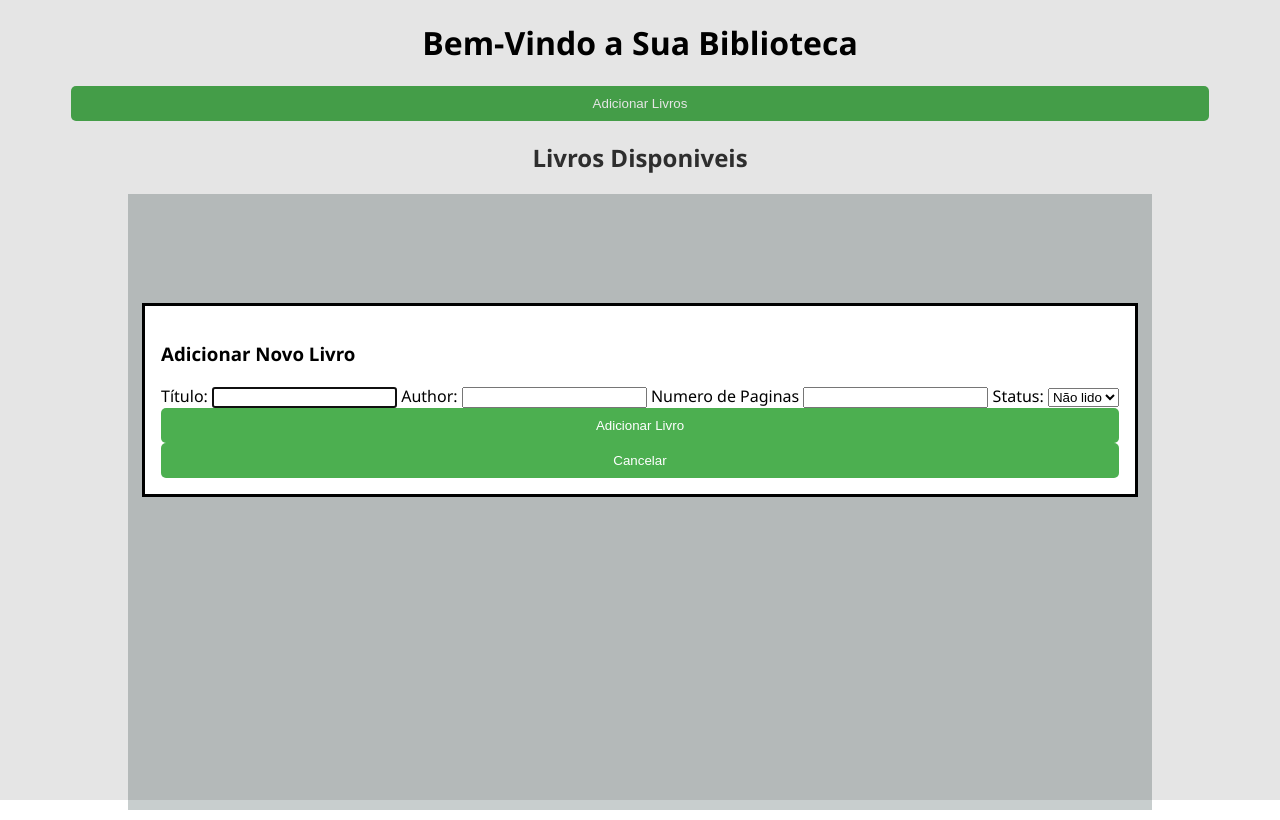
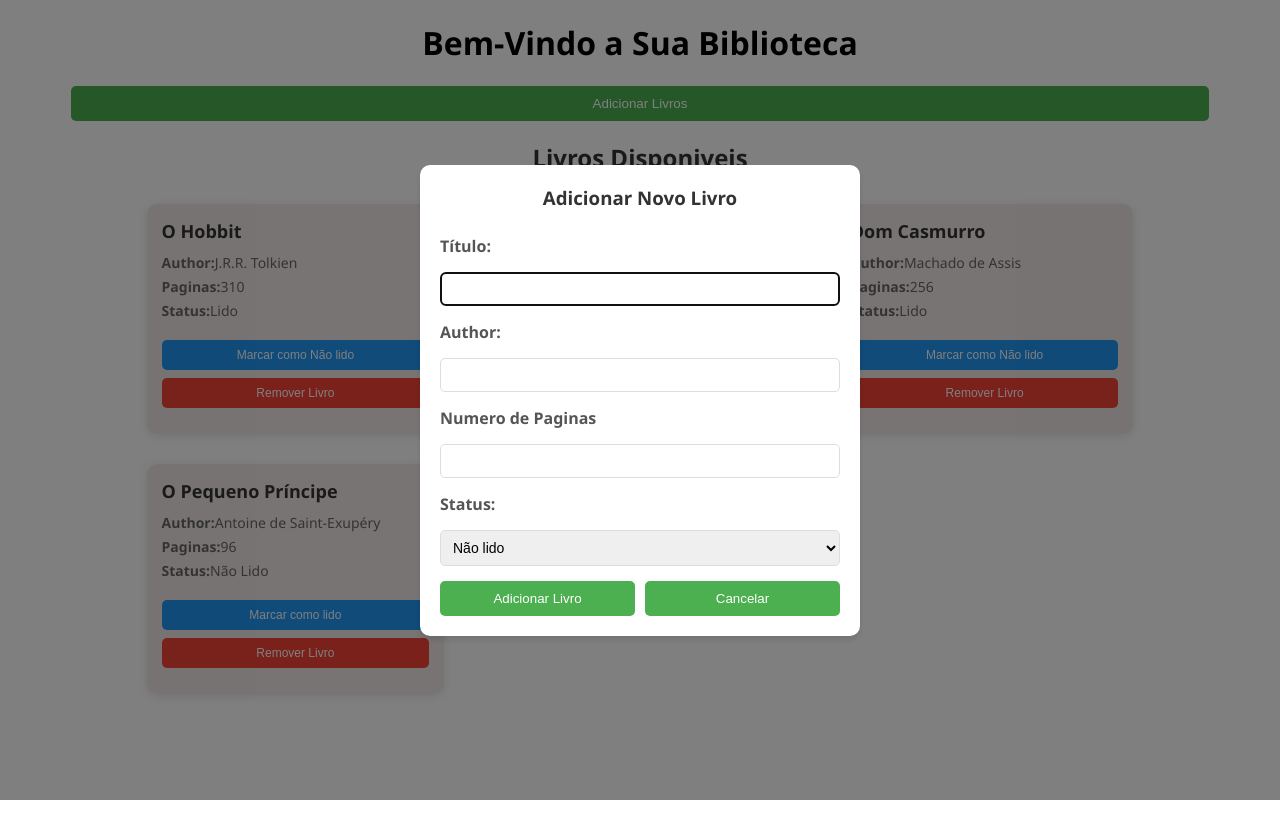
Before and after one commit to Alcino-Luvualo/Biblioteca_App, a plain HTML site: page index.html in a window 1280 px wide. Both pictures are taken after a click on the button "Adicionar Livros". Drawn offline with Linux system fonts and the light colour scheme.

Commit message:
fix display feature

```diff
--- a/index.html
+++ b/index.html
@@ -12,7 +12,7 @@
         <div class="header">
             <h1>Bem-Vindo a Sua Biblioteca</h1>
         </div>
-        <div class="estrutura">
+        <div class="estructure">
             <button class="add-book">Adicionar Livros</button>
             <h2>Livros Disponiveis</h2>
         </div>
--- a/src/script/script.js
+++ b/src/script/script.js
@@ -90,7 +90,7 @@ function removeBookFromLibrary(bookId) {
   const bookIndex = myLibrary.findIndex(book => book.id === bookId)
 
   if (bookIndex !== -1 ) {
-    myLibrary.splice(bookId, 1)
+    myLibrary.splice(bookIndex, 1)
 
     displayBooks();
   }
@@ -99,7 +99,7 @@ function removeBookFromLibrary(bookId) {
 
 function toggleBookReadStatus(bookId){
 
-  const book = myLibrary.findIndex(book => book.id === bookId);
+  const book = myLibrary.find(book => book.id === bookId);
 
   if (book) {
     book.toggleReadStatus();
@@ -114,15 +114,19 @@ function addBookEventListener() {
   removeButtons.forEach(button => {
     button.addEventListener("click", function () {
       const bookId = this.getAttribute("data-id");
-      toggleBookReadStatus(bookId)
+      removeBookFromLibrary(bookId)
     })
   })
 
   const toggleButtons = document.querySelectorAll(".toggle-read-btn");
   toggleButtons.forEach(button => {
     button.addEventListener("click", () => {
-      const bookId = this.getAttribute("data-id");
+      const bookId = button.getAttribute("data-id");
       toggleBookReadStatus(bookId);
     })
   })
 }
+addBookToLibrary("O Hobbit", "J.R.R. Tolkien", 310, true);
+addBookToLibrary("1984", "George Orwell", 328, false);
+addBookToLibrary("Dom Casmurro", "Machado de Assis", 256, true);
+addBookToLibrary("O Pequeno Príncipe", "Antoine de Saint-Exupéry", 96, false);
--- a/src/styles/style.css
+++ b/src/styles/style.css
@@ -1,3 +1,5 @@
+
+
 .header {
     text-align: center;
 }
@@ -23,11 +25,10 @@ h2 {
 }
 
 .livros {
-    background-color: rgb(200, 206, 206);
     width: 90%;
-    height: 77vh;
+    height: auto;
+    display: grid;
     margin: 10px auto;
-    display: grid;
     grid-template-columns: repeat(3, 1fr);
     gap: 10px;
 }
@@ -37,11 +38,130 @@ h2 {
     font-family: 'Segoe UI', Tahoma, Geneva, Verdana, sans-serif;
 }
 
+dialog {
+    border: none;
+    border-radius: 10px;
+    padding: 20px;
+    max-width: 400px;
+    width: 90%;
+    box-shadow: 0 4px 6px rgba(0, 0, 0, 0.1);
+}
+
+dialog::backdrop {
+    background-color: rgba(0, 0, 0, 0.5);
+}
+
+form {
+    display: flex;
+    flex-direction: column;
+    gap: 15px;
+}
+
+form h3 {
+    margin: 0 0 10px 0;
+    color: #333;
+    text-align: center;
+}
+
+label {
+    font-weight: bold;
+    color: #555;
+}
+
+input, select {
+    padding: 8px;
+    border: 1px solid #ddd;
+    border-radius: 5px;
+    font-size: 14px;
+}
+
+.form-buttons {
+    display: flex;
+    gap: 10px;
+}
+
+.form-buttons button {
+    flex: 1;
+    padding: 10px;
+    border: none;
+    border-radius: 5px;
+    cursor: pointer;
+}
+
+.form-buttons button[type="submit"] {
+    background-color: #4CAF50;
+    color: white;
+}
+
+.form-buttons button[type="button"] {
+    background-color: #f44336;
+    color: white;
+}
+
 .livro {
-    width: 200px;
-    height: 300px;
-    background-color: #574e4e;
+    width: 80%;
+    height: 7vh;
+    min-height: 200px;
+    background-color: #f1e8e8;
+    border-radius: 10px;
+    margin: 10px auto;
+    box-shadow: 0 2px 10px rgba(0, 0, 0, 0.1);
+    padding: 15px;
+    display: flex;
+    flex-direction: column;
+}
+
+.book-info h3 {
+    margin: 0 0 10px 0;
+    color: #333;
+    font-size: 18px;
+}
+
+.book-info p {
+    margin: 5px 0;
+    color: #666;
+    font-size: 14px;
+}
+
+.book-actions {
+    margin-top: 15px;
+    display: flex;
+    flex-direction: column;
+    gap: 8px;
+}
+
+.book-actions button {
+    padding: 8px;
+    font-size: 12px;
+    border: none;
     border-radius: 5px;
-    margin: 10px auto;
-    box-shadow: 0 0 10px 0 rgba(0, 0, 0, 0.1);
+    cursor: pointer;
 }
+
+.toggle-read-btn {
+    background-color: #2196F3;
+    color: white;
+}
+
+.remove-book-btn {
+    background-color: #f44336;
+    color: white;
+}
+
+.toggle-read-btn:hover {
+    background-color: #1976D2;
+}
+
+.remove-book-btn:hover {
+    background-color: #d32f2f;
+}
+
+@media (max-width: 834px) {
+    .livros {
+        grid-template-columns: 1fr;
+    }
+    .livro {
+        width: 100%;
+        height: auto;
+    }
+}
```
